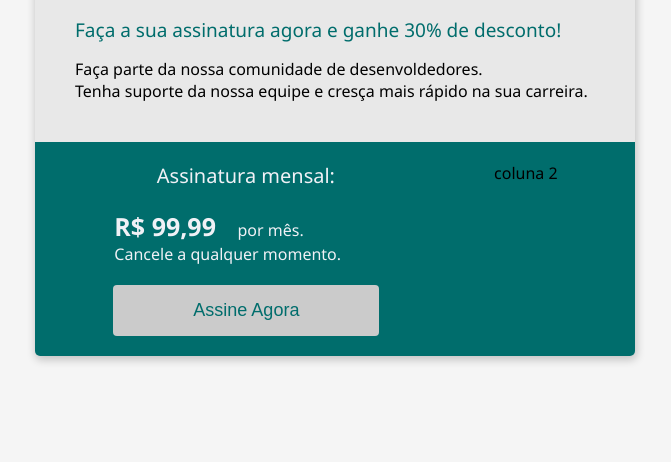
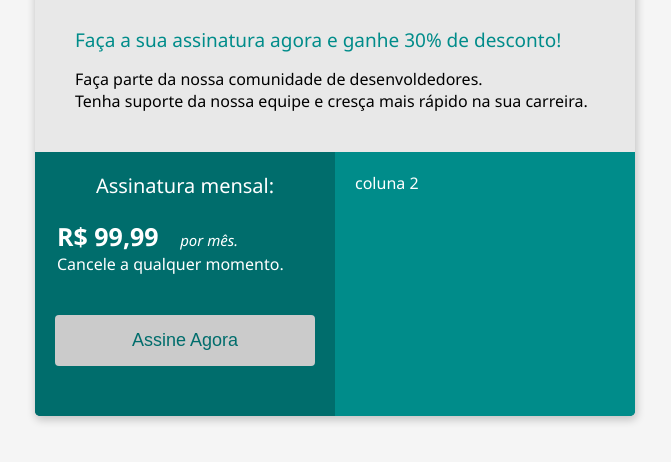
Before and after one commit to wyltamar83/bootcamp-devjr-modulo2, a plain HTML site: page index.html in a window 1280 px wide. Shown: the part 94-556 px from the top of the page, without its empty margins (305-976 px from the left). Drawn offline with Linux system fonts and the light colour scheme.

Commit message:
closes #4 - button e span

```diff
--- a/index.html
+++ b/index.html
@@ -31,26 +31,36 @@
             display: flex;
             background-color: #006D6C;
             justify-content: space-around;
-            padding: 20px;
+
          }
 
          .header-title{
             color: #006D6C;
             font-size: 32px;
             font-weight: 700;
-            margin-bottom: 20px;
+            margin-bottom: 30px;
 
          }
 
          .header-subtitle{
-            color: #006D6C;
+            color: #008C8A;
             padding-bottom: 15px;
             font-size: 19px;
             font-weight: 500;
          }
 
          .column-left{
-            color: #F0F1F6;
+            color: #FFFFFF;
+            background-color:#006D6C;
+            width: 50%;
+            padding: 20px;
+         }
+
+         .column-right{
+            color: #FFF;
+            background-color:#008C8A;
+            width: 50%;
+            padding: 20px;
          }
 
          .title-column1{
@@ -58,10 +68,15 @@
             text-align: center;
             margin-bottom: 20px;
          }
-         span{
-            font-weight:bold;
+         .price{
             font-size: 25px;
+            font-weight: 700;
             padding-right: 15px;
+         }
+
+         .month{
+            font-size: 15px;
+            font-style: italic;
          }
 
          .offer-colun1{
@@ -75,10 +90,17 @@
             font-size: 18px;
             border: none;
             border-radius: 4px;
-            padding: 15px 80px;
-            margin-left: 1px;
+            padding: 15px 32px;
+            width: 100%;
+            margin-bottom: 30px;
+            margin-top: 20px;
+            cursor: pointer;
+         }
 
+         button:hover{
+            background-color: #E9E9E9;
          }
+
 
     </style>
 </head>
@@ -104,7 +126,8 @@
                         Assinatura mensal:
                     </div>
                     <div class="offer-colun1">
-                        <span>R$ 99,99 </span> por mês.<br>
+                        <span class="price">R$ 99,99 </span>
+                        <span class="month">por mês.</span> <br>
                         Cancele a qualquer momento.
                     </div>
                     <div>
@@ -112,7 +135,7 @@
                     </div>
 
                 </div>
-                <div>
+                <div class="column-right">
                     coluna 2
                 </div>
             </div>
```
